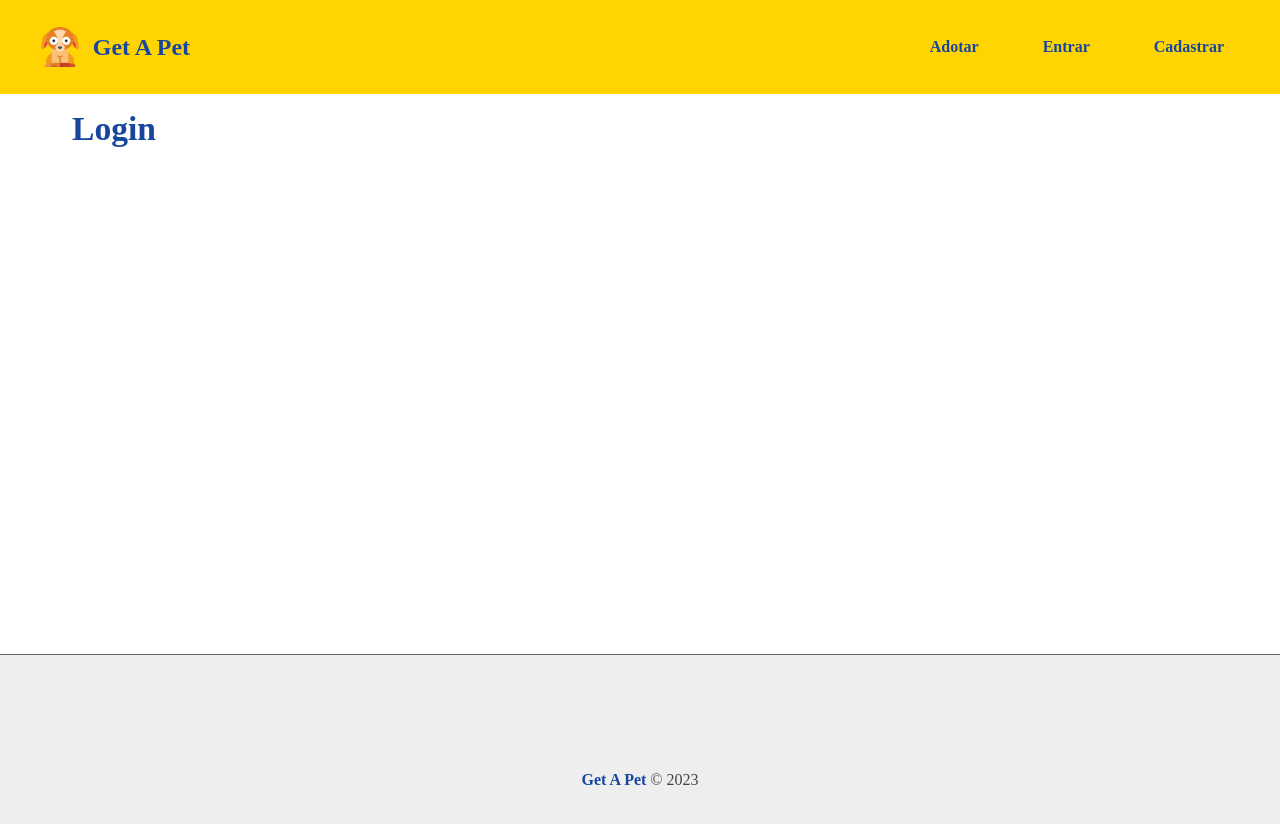
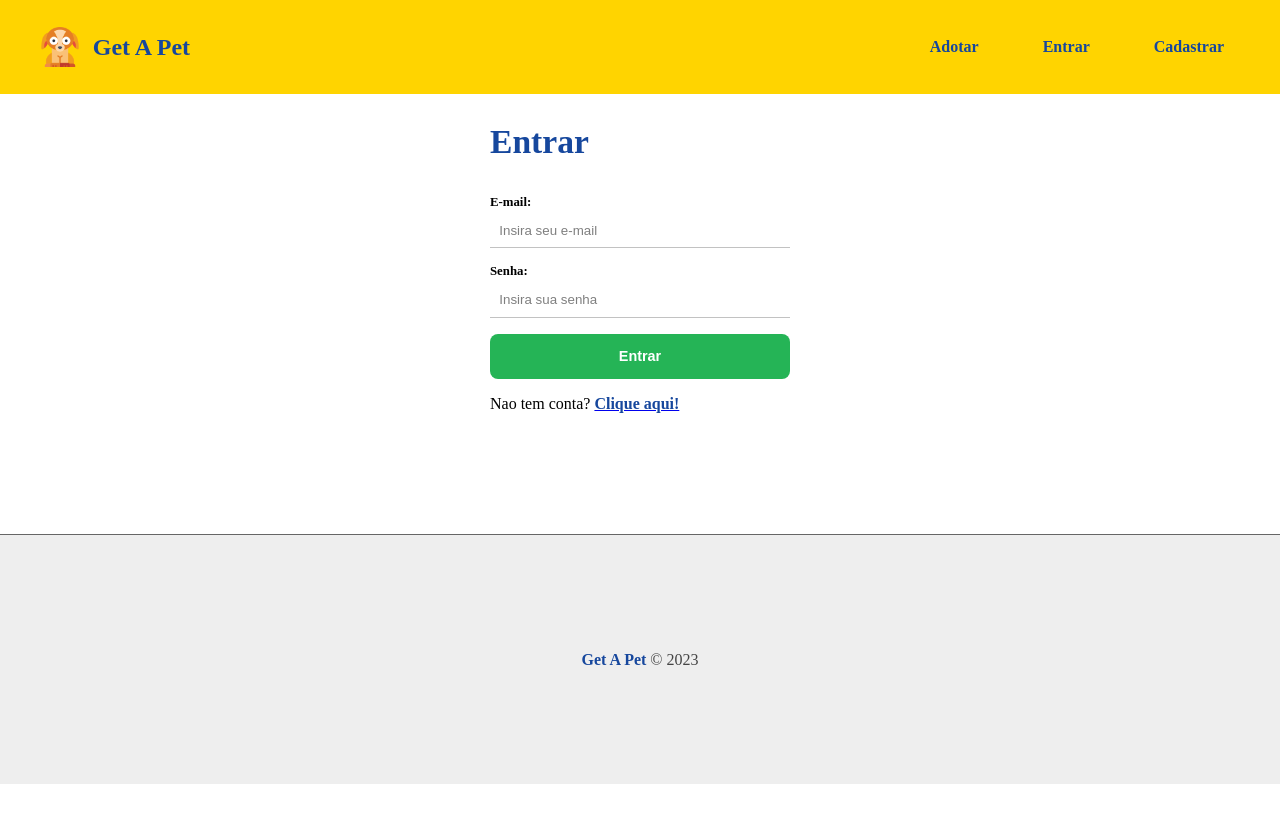
Before and after one commit to pemauric/getapet-react, a React (Create React App) app: page /login in a window 1280 px wide. Shown: the top 824 px of the page. After the commit the page ends 800 px from the top, so only its background shows below. Built offline with nearby package versions, Linux system fonts and the light colour scheme.

Commit message:
added login and profile components

```diff
--- a/src/App.js
+++ b/src/App.js
@@ -6,6 +6,7 @@ import Footer from "./components/layouts/Footer";
 import Login from "./components/pages/Auth/Login";
 import Register from "./components/pages/Auth/Register"
 import Home from "./components/pages/Home";
+import Profile from "./components/pages/User/Profile";
 import Container from "./components/layouts/Container"
 import Message from "./components/layouts/Message";
 
@@ -24,6 +25,7 @@ function App() {
             <Route path="/login" element={<Login />} />
             <Route path="/" element={<Home />}/>
             <Route path="/register" element={<Register />}/>
+            <Route path="/user/profile" element={<Profile />}/>
           </Routes>
         </Container>
         <Footer />
--- a/src/components/layouts/Container.module.css
+++ b/src/components/layouts/Container.module.css
@@ -1,5 +1,5 @@
 .container {
-    min-height: 70vh;
+    min-height: 55vh;
     padding: 1em  2em 3em;
     max-width: 1200px;
     margin: 0 auto;
--- a/src/components/layouts/Navbar.js
+++ b/src/components/layouts/Navbar.js
@@ -27,6 +27,9 @@ function Navbar() {
                 </li>
                 {authenticated ? (
                     <>
+                        <li >
+                            < Link to={"/user/profile"}>Profile</Link>
+                        </li>
                         <li onClick={logout}>Sair</li>
                     </>
                 ) : (
--- a/src/components/pages/Auth/Login.js
+++ b/src/components/pages/Auth/Login.js
@@ -1,7 +1,56 @@
+import {useState, useContext} from 'react'
+import { Link } from 'react-router-dom'
+
+import Input from '../../form/Input'
+import InputSubmit from '../../form/InputSubmit'
+
+import styles from '../../form/Form.module.css'
+
+import { Context } from '../../../context/UserContext'
+
+
 function Login() {
+
+    const [user, setUser] = useState({})
+
+    const {login} = useContext(Context)
+
+    function handleChange(e) {
+        setUser({...user, [e.target.name]: e.target.value})
+    }
+
+    function handleSubmit(e) {
+        e.preventDefault()
+        login(user)
+    }
     return (
-        <section>
-            <h1>Login</h1>
+        <section className={styles.form_container}>
+            <h1>Entrar</h1>
+            <form onSubmit={handleSubmit} >
+                <Input
+                    type="email"
+                    text="E-mail"
+                    name="email"
+                    placeholder="Insira seu e-mail"
+                    id="email"
+                    handleOneChange={handleChange}
+                />
+                <Input
+                    type="password"
+                    text="Senha"
+                    name="password"
+                    placeholder="Insira sua senha"
+                    id="password"
+                    handleOneChange={handleChange}
+                />
+                <InputSubmit
+                    type="submit"
+                    value="Entrar"
+                />
+            </form>
+            <p>
+                Nao tem conta? <Link to="/register"><span class="bold">Clique aqui!</span></Link>
+            </p>
         </section>
     )
 }
--- /dev/null
+++ b/src/components/pages/User/Profile.js
@@ -0,0 +1,105 @@
+import api from '../../../api/conn'
+import {useState, useEffect} from 'react'
+
+import styles from './Profile.module.css'
+
+import formStyles from '../../form/Form.module.css'
+import Input from '../../form/Input'
+import InputSubmit from '../../form/InputSubmit'
+
+function Profile () {
+
+    const [user, setUser] = useState({})
+    const [token] = useState(localStorage.getItem('token') || "")
+    const parseToken = JSON.parse(token)
+
+
+    useEffect(() => {
+
+        api.get('/users/checkuser', {
+            headers: {
+                Authorization: `Bearer ${parseToken}`,
+            },
+        }).then((response) => {
+            setUser(response.data);
+            console.log(user)
+        })
+    }, [parseToken])
+
+
+
+    function handleChange(e) {
+        //setUser({...user, [e.target.name]: e.target.value})
+    }
+
+    function onFileChange(e) {
+    }
+
+    return (
+        <section className={styles.profile_container} >
+            <div className={styles.profile_header}>
+                <h1>Profile</h1>
+                <p>Preview de Imagem</p>
+            </div>
+            <form className={formStyles.form_container}>
+                <Input
+                    type="file"
+                    text="Imagem"
+                    name="image"
+                    placeholder="Insira a imagem"
+                    id="image"
+                    handleOneChange={onFileChange}
+                />
+                <Input
+                    type="email"
+                    text="E-mail"
+                    name="email"
+                    placeholder="Insira seu e-mail"
+                    id="email"
+                    handleOneChange={handleChange}
+                    value={user.email || ''}
+                />
+                <Input
+                    type="text"
+                    text="Nome"
+                    name="name"
+                    placeholder="Insira seu nome"
+                    id="name"
+                    handleOneChange={handleChange}
+                    value={user.name || ''}
+                />
+                <Input
+                    type="text"
+                    text="Telefone"
+                    name="phone"
+                    placeholder="Insira seu telefone"
+                    id="phone"
+                    handleOneChange={handleChange}
+                    value={user.phone || ''}
+                />
+                <Input
+                    type="password"
+                    text="Senha"
+                    name="password"
+                    placeholder="Insira sua senha"
+                    id="password"
+                    handleOneChange={handleChange}
+                />
+                <Input
+                    type="password"
+                    text="Confirmar senha"
+                    name="confirmpassword"
+                    placeholder="Insira sua senha"
+                    id="confirmpassword"
+                    handleOneChange={handleChange}
+                />
+                <InputSubmit
+                    type="submit"
+                    value="Editar"
+                />
+            </form>
+        </section>
+    )
+}
+
+export default Profile
--- /dev/null
+++ b/src/components/pages/User/Profile.module.css
@@ -0,0 +1,4 @@
+.profile_header{
+    text-align: center;
+    margin-bottom: 1em;
+}
--- a/src/context/UserContext.js
+++ b/src/context/UserContext.js
@@ -6,9 +6,9 @@ const Context = createContext()
 
 function UserProvider({children}) {
 
-    const { authenticated, register, logout } = useAuth()
+    const { authenticated, register, logout, login } = useAuth()
 
-    return <Context.Provider value={{authenticated, register, logout}}>{children}</Context.Provider>
+    return <Context.Provider value={{authenticated, register, logout, login}}>{children}</Context.Provider>
 
 }
 
--- a/src/hooks/useAuth.js
+++ b/src/hooks/useAuth.js
@@ -21,7 +21,6 @@ export default function useAuth(){
         }
 
     });
-
 
     async function register(user) {
 
@@ -51,6 +50,24 @@ export default function useAuth(){
         navigate('/')
     }
 
+    async function login(user) {
+        let msgText = 'Login realizado com sucesso!'
+        let msgType = 'success'
+
+        try {
+            const data = await api.post('/users/login', user).then((response) =>{
+                return response.data
+            })
+            await authUser(data)
+        } catch (error) {
+            msgText = error.response.data.message
+            msgType = 'error'
+        }
+
+        setFlashMessage(msgText, msgType)
+    }
+
+
     function logout(){
 
         const msgText = 'Logout realizado com sucesso!'
@@ -64,6 +81,6 @@ export default function useAuth(){
         setFlashMessage(msgText, msgType)
     }
 
-    return { authenticated, register, logout}
+    return { authenticated, register, logout, login}
 
 }
```
